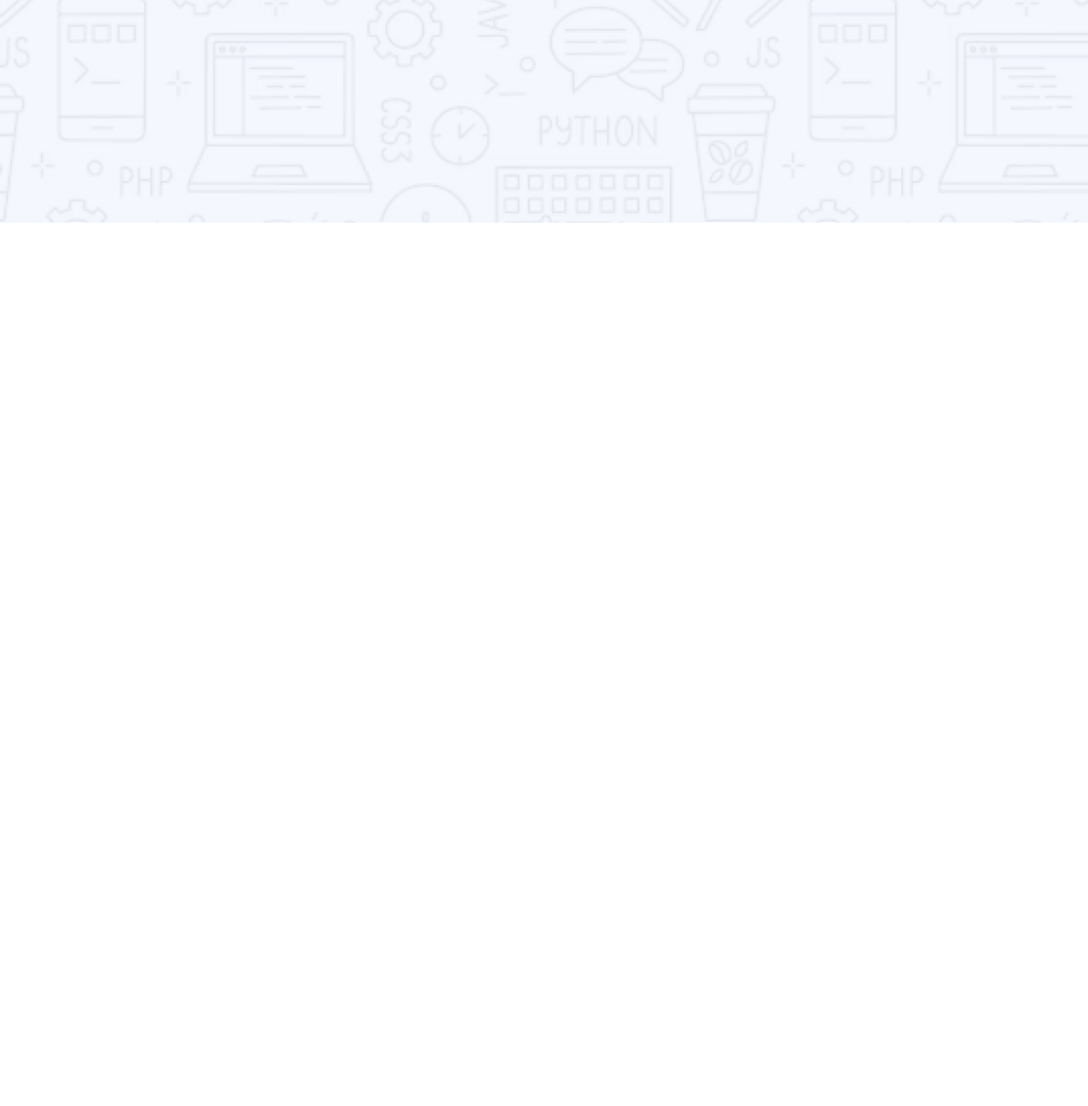
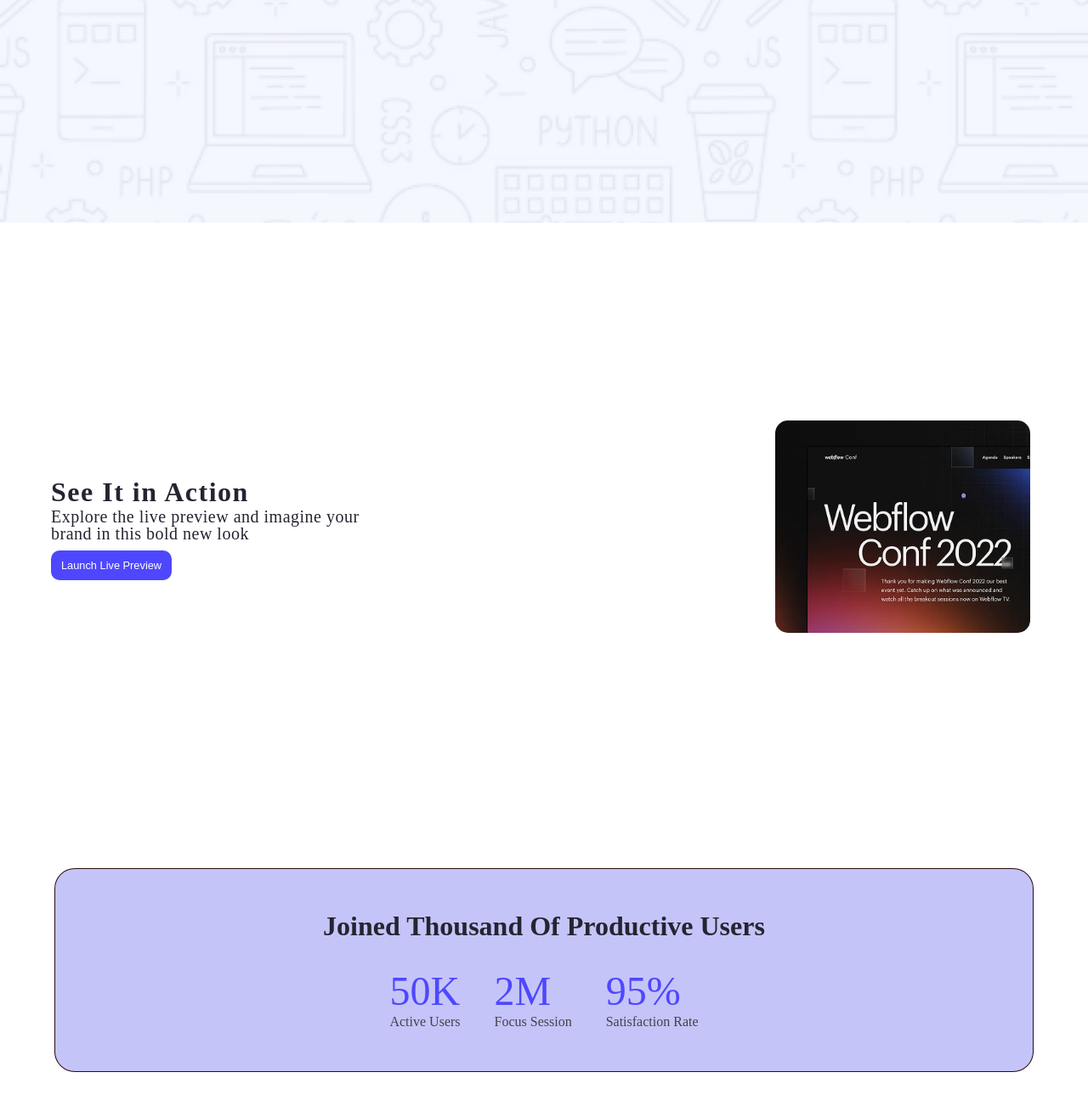
Before and after one commit to LetPritom/my-first-assignment, a plain HTML site: page index.html in a window 1280 px wide. Shown: the part 538-1840 px from the top of the page at 85% size. Before the commit the page ends 800 px from the top, so only its background shows below. Drawn offline with Linux system fonts and the light colour scheme.

Commit message:
added an action section

```diff
--- a/index.html
+++ b/index.html
@@ -32,7 +32,42 @@
         </nav>
       </div>
     </header>
-    <main></main>
+    <main>
+      <section class="action-container">
+        <div class="action-bar">
+          <div class="action-text">
+            <h2>See It in Action</h2>
+            <p>Explore the live preview and imagine your</p>
+            <p>brand in this bold new look</p>
+            <button class="btn3 btn">Launch Live Preview</button>
+         </div>
+         <div class="action-img">
+          <img class="action-size" src="Assets/wc-mini.png" alt="action image">
+         </div>
+       </div>
+      </section>
+      <section class="action-info">
+       <div class="sc">
+         <div class="joined">
+          <h1>Joined Thousand Of Productive Users</h1>
+         </div>
+         <div class="score">
+           <div class="group">
+             <div class="active">50K</div>
+             <div class="user">Active Users</div>
+           </div>
+           <div class="group">
+             <div class="active">2M</div>
+             <div class="user">Focus Session</div>
+           </div>
+           <div class="group">
+             <div class="active">95%</div>
+             <div class="user">Satisfaction Rate</div>
+           </div>
+          </div>
+       </div>
+      </section>
+    </main>
     <footer></footer>
   </body>
 </html>
--- a/style.css
+++ b/style.css
@@ -33,7 +33,7 @@ header {
 /* logo */
 .lgbt-container a {
     text-decoration: none;
-    font-size: 1.5em;
+    font-size: 1.8em;
     color:#4E47FF;
 }
 
@@ -42,7 +42,7 @@ header {
     color:white ;
     background-color: #4E47FF;
     border: none;
-    font: size 0.8em;
+    font: size 0.9em;
     padding: 10px 15px;
     border-radius: 10px;
     cursor: pointer;
@@ -52,7 +52,7 @@ header {
 .btn:hover {
     background-color: white;
     color: black;
-    font-size: 0.9em;
+    font-size: 1em;
     border: 1.5px solid #4E47FF;
 }
 
@@ -71,14 +71,14 @@ header {
  }
 
  .hero-title h2 {
-    letter-spacing: 1.5px;
+    letter-spacing: 2px;
     color:#252432 ;
-    line-height: 35px;
-    font-size: 2rem;
+    line-height: 45px;
+    font-size: 2.8rem;
  }
 
 .btn2 {
-    font-size: 0.8rem;
+    font-size: 0.9rem;
     padding: 8px 12px;
     border-radius: 10px;
     border: none;
@@ -88,3 +88,130 @@ header {
     margin-top: 10px;
 
 }
+
+/* action part */
+
+/* .action-container {
+    height: 90vh;
+    width: 90vw;
+} */
+.action-bar {
+    height: 90vh;
+    width: 90vw;
+    display: flex;
+    justify-content: space-between;
+    align-items: center;
+    margin: 0px 60px;
+}
+
+.action-size {
+    height:250px;
+    width: 300px;
+    border-radius: 15px;
+    cursor: pointer;
+    transition: linear 0.25s;
+}
+
+.action-size:hover {
+    box-shadow: 2px 2px 6px rgba(29, 1, 1, 0.932);
+}
+ .action-text {
+    margin:0;
+ }
+
+.action-text h2 {
+    color: #252432;
+    letter-spacing: 1.5px;
+    font-size: 2rem;
+}
+
+.action-text p {
+    letter-spacing: 0.5px;
+    line-height: 20px;
+    color:#252432;
+    font-size: 20px;
+}
+ .btn3 {
+    border: none;
+    background-color: #4E47FF;
+    padding: 8px 12px;
+    border-radius: 10px;
+    color: white;
+    margin-top: 10px;
+    font-size: 0.8rem;
+    height: 35px;
+ }
+
+/* action info */
+
+.action-info {
+    width: 100vw;
+    height: 40vh;
+    display: flex;
+    justify-content: center;
+    align-items: center;
+}
+
+
+
+.sc {
+    display: flex;
+    flex-direction: column;
+    align-items: center;
+    justify-content: center;
+    gap: 30px;
+    width:90vw;
+    height: 30vh;
+    background-color: #8481f077;
+    border: 1px solid rgba(29, 1, 1, 0.932);
+    border-radius: 1.5rem;
+    margin: 0px 60px;
+    transition: linear 0.2s;
+
+}
+
+.sc:hover {
+     box-shadow: 2px 2px 6px rgba(29, 1, 1, 0.932);
+     background-color: white;
+     border: 1px solid #4E47FF ;
+}
+
+
+.joined h1 {
+    font-size: 2rem;
+    color: #252432;
+    transition: linear 0.2s;
+}
+
+.joined h1:hover {
+    color: #4E47FF;
+}
+
+
+ .group {
+    display: flex;
+    flex-direction: column;
+    justify-content: center;
+ }
+ .score {
+    display: flex;
+    justify-content: center;
+    align-items: center;
+    gap: 40px;
+ }
+
+ .active {
+    font-size: 3rem;
+    color: #4E47FF;
+    transition: linear 0.2s;
+ }
+  .active:hover {
+    color: #250000e1;
+  }
+ .user {
+    color: #110f0fb9;
+    transition: linear 0.1s;
+ }
+ .user:hover {
+    color:#000002
+ }
```
